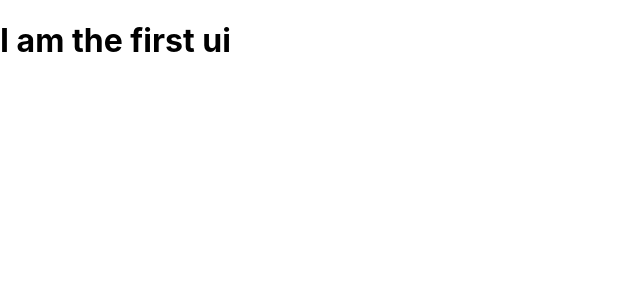
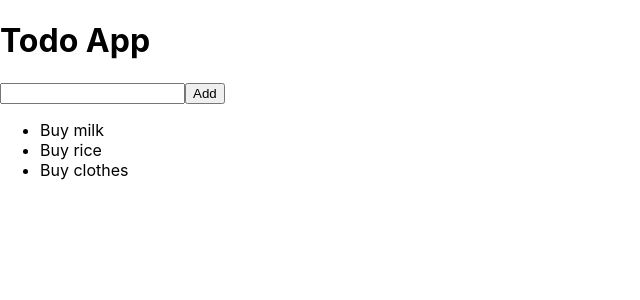
Before and after one commit to sakettiwari076/todo, a Next.js app: page / in a window 1280 px wide. Shown: the top 300 px of the page, without its empty margins (0-640 px from the left). Built offline with nearby package versions, Linux system fonts and the light colour scheme.

Commit message:
indexmodwith usestate

```diff
--- a/pages/index.js
+++ b/pages/index.js
@@ -1,7 +1,26 @@
+import { useState } from "react";
 const index = () => {
+  const [items, setItems] = useState([
+    "Buy milk",
+    "Buy rice",
+    "Buy clothes"
+
+  ]);
 return (
   <>
-  <h1> I am the first ui</h1>
+ <div>
+<h1>Todo App </h1>
+<div>
+  <input type = "text" />
+  <button type = "button">Add</button>
+</div>
+<ul>
+  {items.map((item) => (
+    <li key = {item} > {item}</li>
+  ))}
+
+</ul>
+ </div>
   </>
 );
 } ;
```
